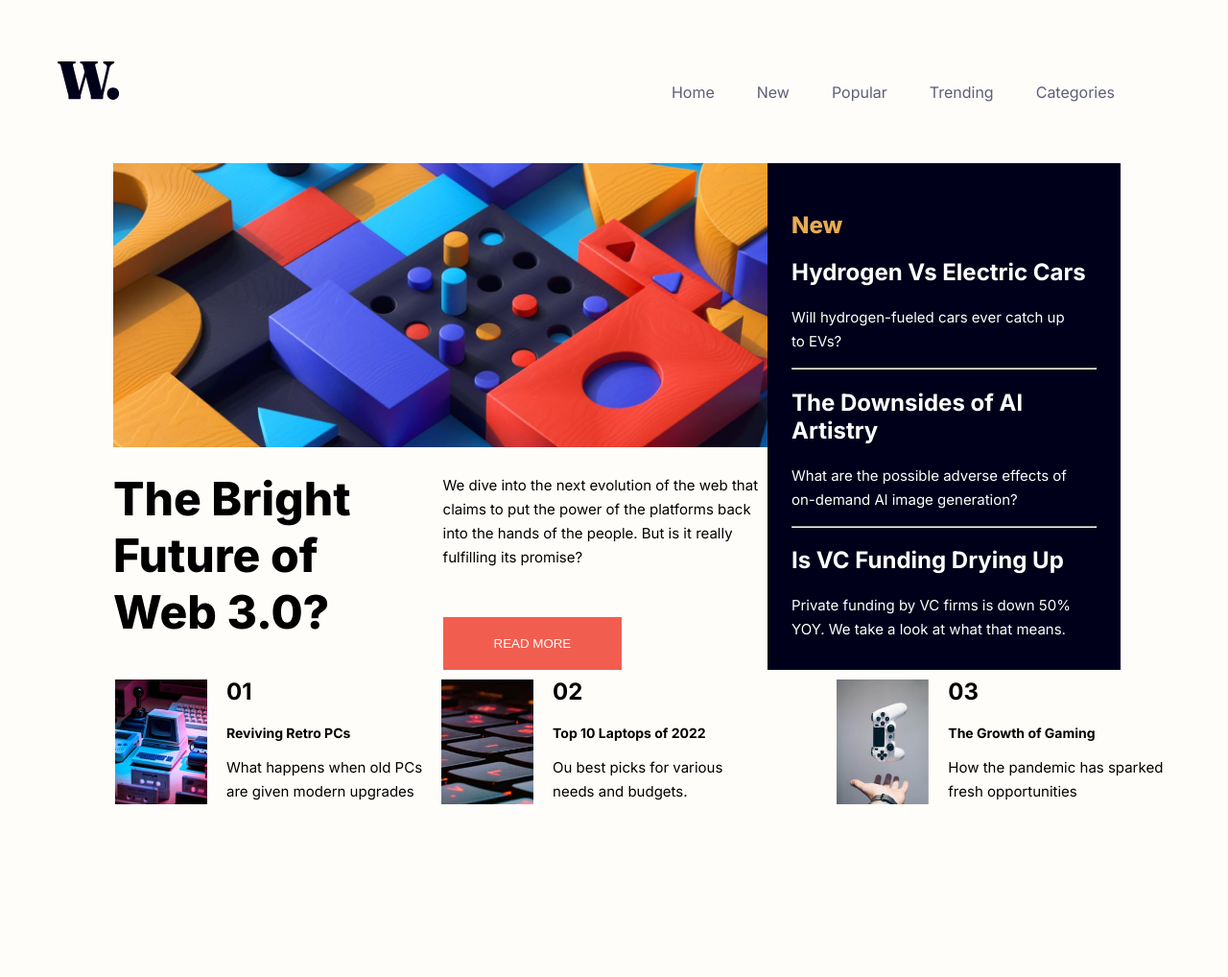
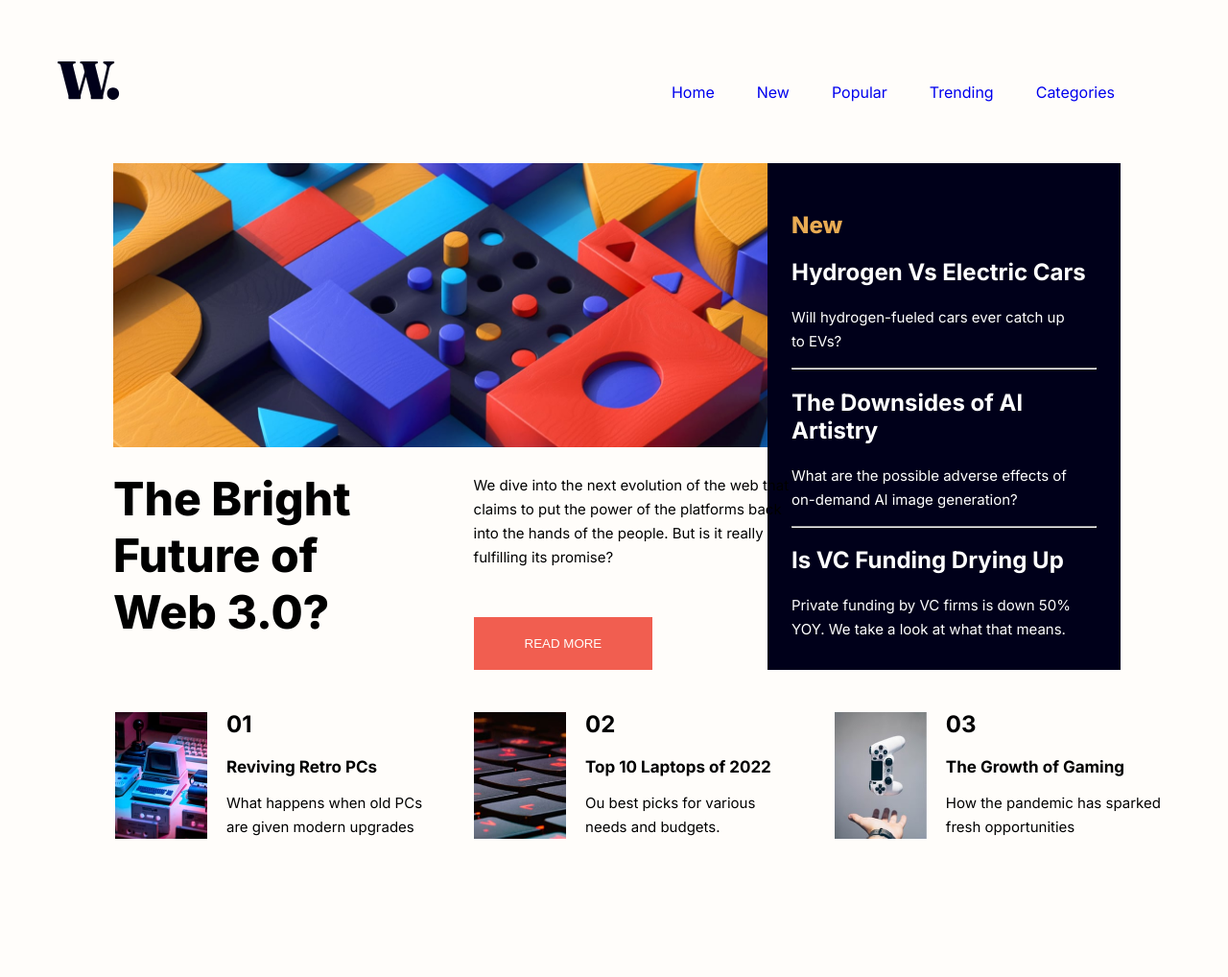
Before and after one commit to oxblixxx/news-homepage-main, a PHP site: page / in a window 1280 px wide. Shown: the whole page at 96% size. Run offline with PHP 8.4, Linux system fonts and the light colour scheme.

Commit message:
changes in section

```diff
--- a/css/header.css
+++ b/css/header.css
@@ -1,5 +1,13 @@
+a{
+    text-decoration: none;
+}
+
+a::after{
+    color: white;
+}
+
+
 header{
-    cursor: grab;
     margin-left: 26em;
     margin-top: 4em;
 }
@@ -11,6 +19,10 @@ li{
     font-weight: 400;
     list-style-type: none;
 
+}
+
+a:hover{
+    color:  hsl(35, 77%, 62%);
 }
 
 ul{
--- a/css/nav.css
+++ b/css/nav.css
@@ -1,6 +1,6 @@
-
 figure{
     display: flex;
+    margin-top: 50px;
     margin-left: 110px;
 }
 
@@ -14,9 +14,16 @@ figure figcaption h1{
 }
 
 figure figcaption h2{
-    font-size: 14px;
+    font-weight: 700;
+    font-size: 17px;
 
 }
+
+figure figcaption h2:hover{
+    color: hsl(5, 85%, 63%);
+}
+
+
 
 figure img{
     width: 6em;
@@ -29,12 +36,12 @@ nav{
 }
 
 .images-container-two{
-    right: 130px;
+    right: 96px;
     position: relative;
     /* margin: 44px; */
 }
 
 .images-container-three{
-    right: 161px;
+    right: 180px;
     position: relative;
 }
--- a/css/section.css
+++ b/css/section.css
@@ -27,7 +27,7 @@
 
 .future-description{
     margin-top: 28px;
-    margin-left: 6em;
+    margin-left: 8em;
 }
 
 .btn{
--- a/index.html
+++ b/index.html
@@ -26,12 +26,12 @@
 
     <header>
       <ul>
-        <li class="header-logo">logo</li>
-        <li id="header-links">Home</li>
-        <li id="header-links">New</li>
-        <li id="header-links">Popular</li>
-        <li id="header-links">Trending</li>
-        <li id="header-links">Categories</li>
+        <li class="header-logo"><a href="https://www.google.com">Logo</a></li>
+        <li id="header-links"><a href="https://www.google.com">Home</a></li>
+        <li id="header-links"><a href="https://www.google.com">New</a></li>
+        <li id="header-links"><a href="https://www.google.com">Popular</a></li>
+        <li id="header-links"><a href="https://www.google.com">Trending</a></li>
+        <li id="header-links"><a href="https://www.google.com">Categories</a></li>
       </ul>
     </header>
 
```
